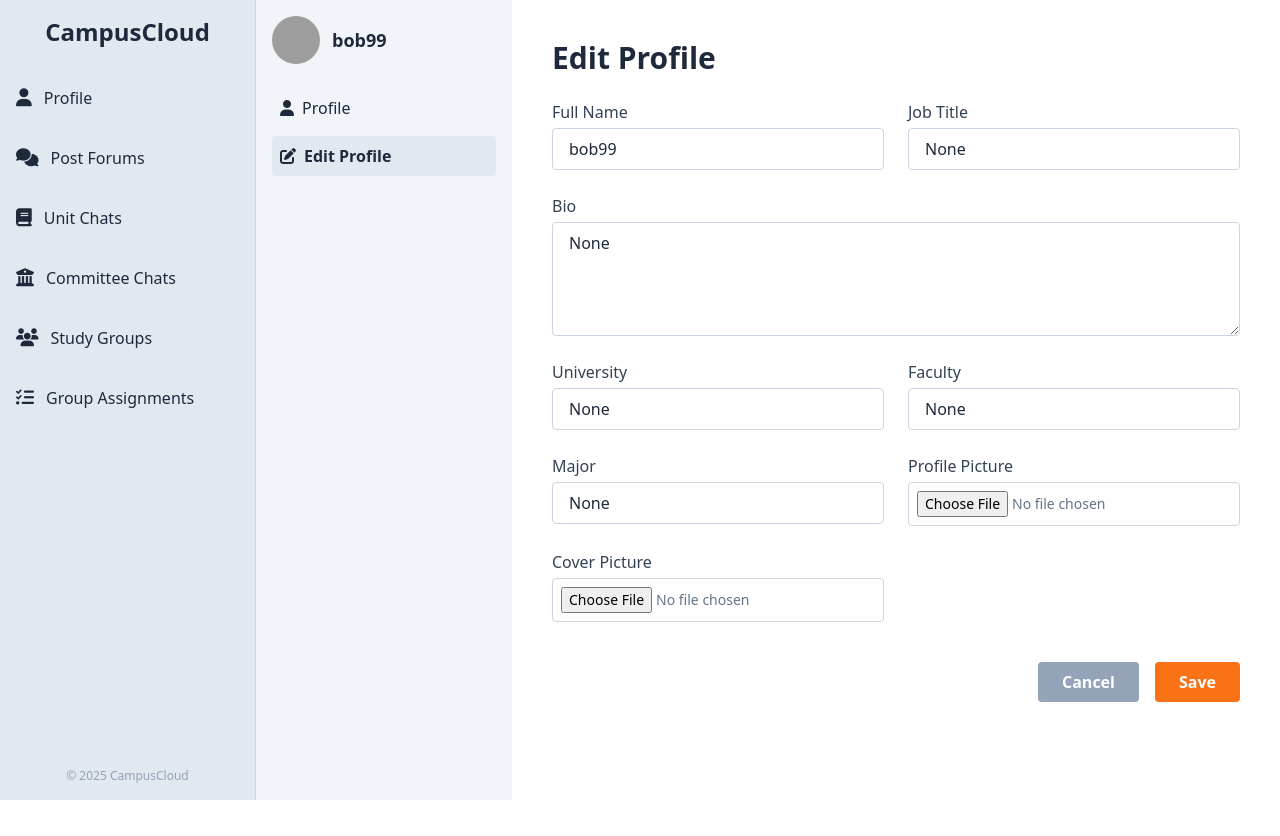
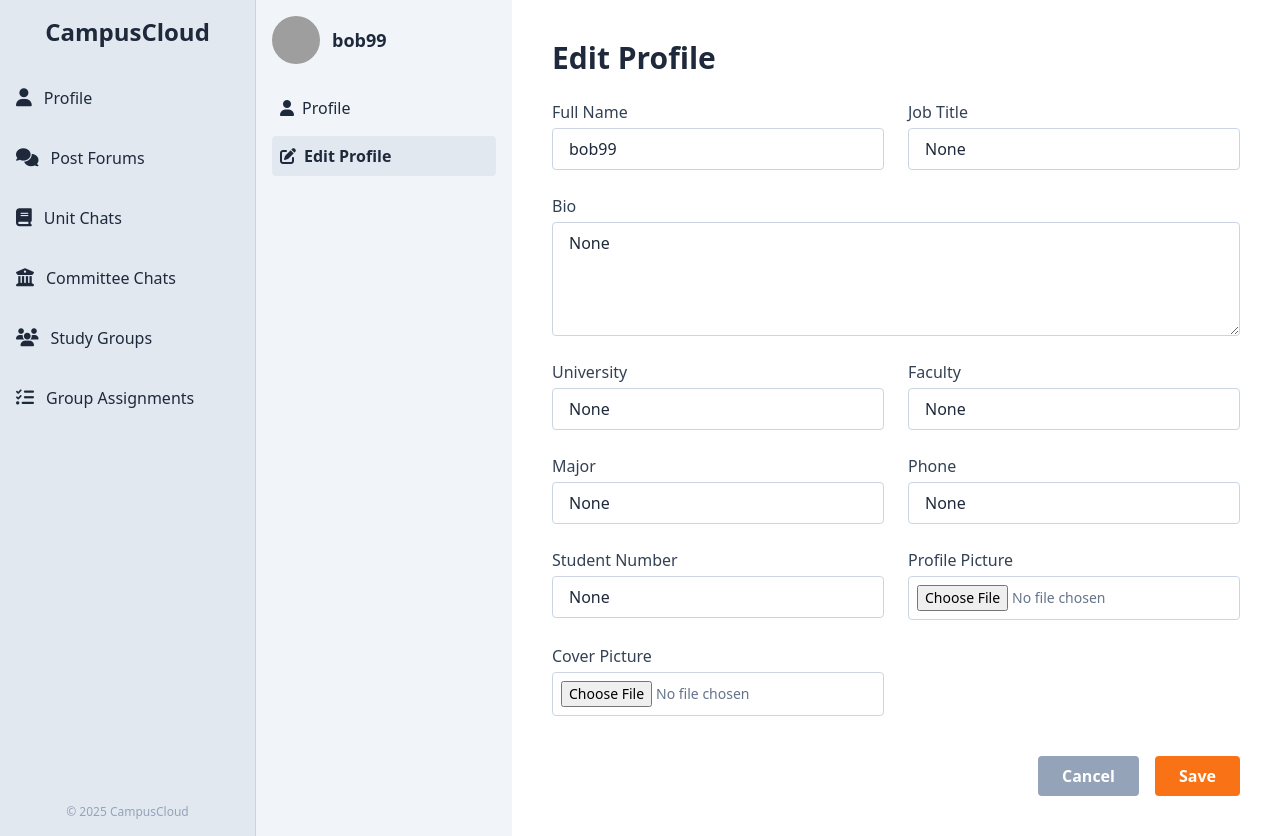
Before and after one commit to Jignesh6155/CampusCloud, a Flask app: page /edit-profile in a window 1280 px wide. Before the commit the page ends 800 px from the top, so only its background shows below. Run offline with Flask 3, Linux system fonts and the light colour scheme; a user stored in the database is signed in; some libraries are stand-ins or nearby versions; grey boxes are pictures that could not be loaded.

Commit message:
student number db added backend

```diff
--- a/app/routes.py
+++ b/app/routes.py
@@ -214,6 +214,7 @@ def update_profile():
     faculty = request.form.get('faculty')
     major = request.form.get('major')
     student_number = request.form.get('student_number')
+    phone = request.form.get('phone')
 
     # Update user profile fields
     current_user.full_name = full_name
@@ -223,6 +224,7 @@ def update_profile():
     current_user.faculty = faculty
     current_user.major = major
     current_user.student_number = student_number
+    current_user.phone = phone
 
     # Update hobbies (optional)
     current_user.hobbies = ', '.join([h.strip() for h in hobbies if h.strip()])
@@ -246,6 +248,7 @@ def update_profile():
     flash('Profile updated successfully!')
     return redirect(url_for('routes.profile_landing_page'))
 
+
 @bp.route('/edit-profile', methods=['GET'])
 @login_required
 def edit_profile():
--- a/app/templates/editprofile.html
+++ b/app/templates/editprofile.html
@@ -54,6 +54,16 @@
       </div>
 
       <div class="flex flex-col">
+        <label class="text-slate-700 font-medium mb-1">Phone</label>
+        <input type="text" name="phone" value="{{ user.phone }}" class="border border-slate-300 rounded px-4 py-2 focus:outline-none focus:ring focus:border-orange-400">
+      </div>
+
+      <div class="flex flex-col">
+        <label class="text-slate-700 font-medium mb-1">Student Number</label>
+        <input type="text" name="student_number" value="{{ user.student_number }}" class="border border-slate-300 rounded px-4 py-2 focus:outline-none focus:ring focus:border-orange-400">
+      </div>
+
+      <div class="flex flex-col">
         <label class="text-slate-700 font-medium mb-1">Profile Picture</label>
         <input type="file" name="profile_picture" accept="image/*" class="text-sm text-slate-500 border border-slate-300 rounded p-2 focus:outline-none focus:ring focus:border-orange-400">
       </div>
```
Also changed, not shown: instance/app.db.
